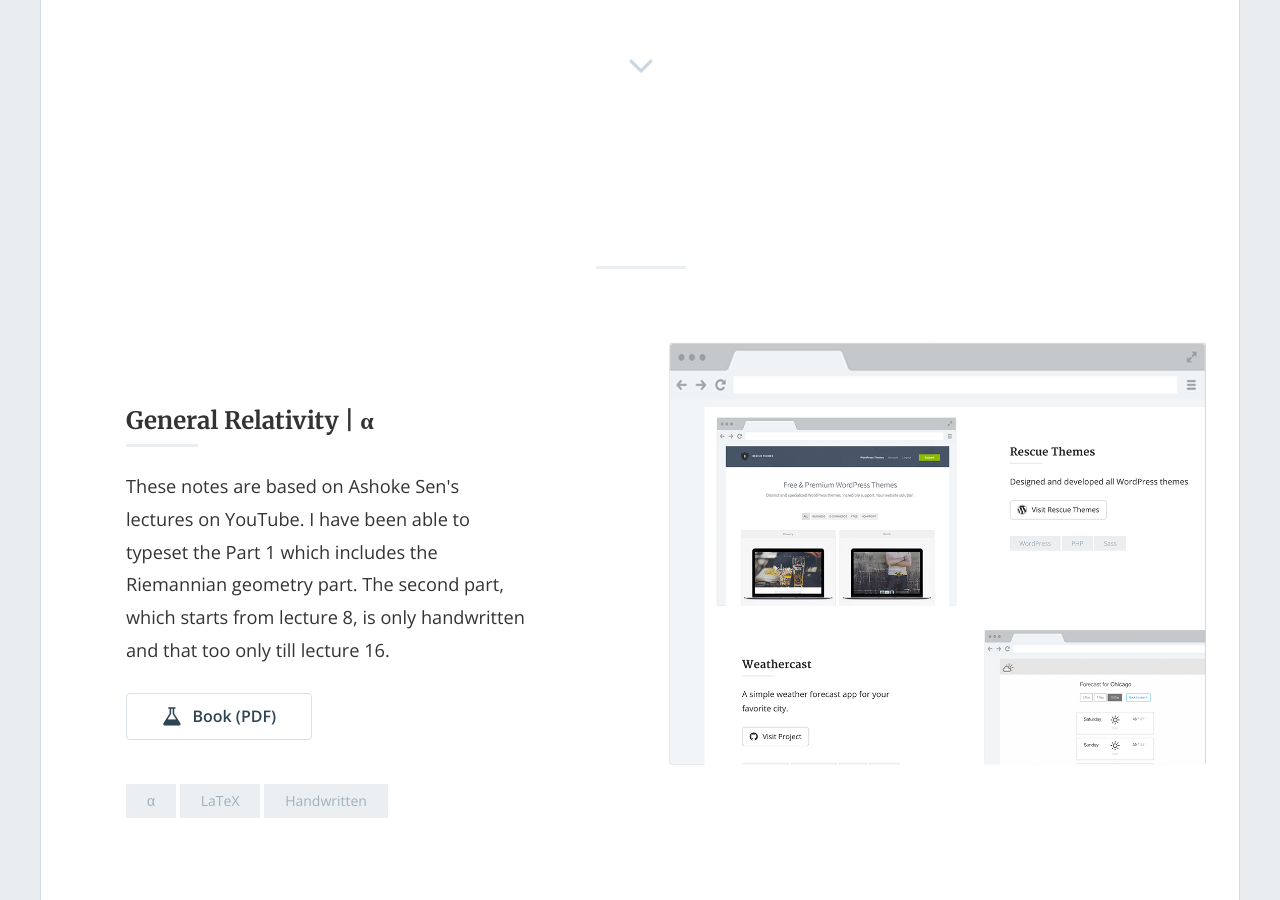
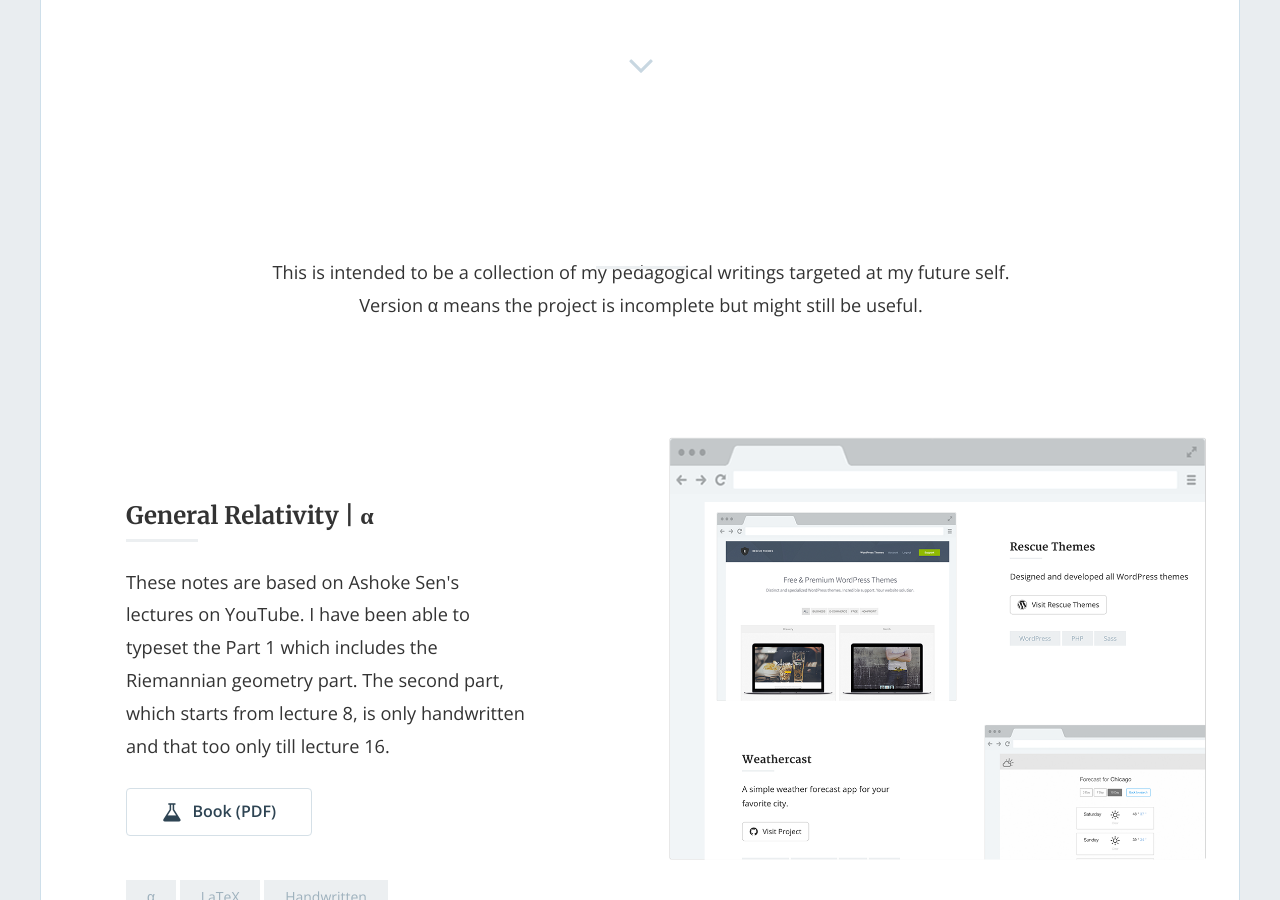
Before and after one commit to donkeyDocs/donkeyDocs.github.io, a Jekyll site: the page built from index.html, in a window 1280 px wide and 900 px high, scrolled down 559 px. Built offline with Jekyll 4.4.1, drawn with Linux system fonts in a browser that asks for light colours; nearby versions of some CDN libraries; the list of posts is cut into pages by our own code.

Commit message:
/ ‘_layouts/home.html’

```diff
--- a/_layouts/home.html
+++ b/_layouts/home.html
@@ -12,6 +12,11 @@
             {% endif %}
             {% if site.section_subtitle != '' %}
             <p class="section-subtitle text-center">{{ site.section_subtitle }}</p>
+            <p class="scetion-subtitle text-center">
+              This is intended to be a collection of my pedagogical writings targeted at my future self.
+              <br/>
+              Version α means the project is incomplete but might still be useful.
+            </p>
             {% endif %}
 
             <div class="break"></div>
```
